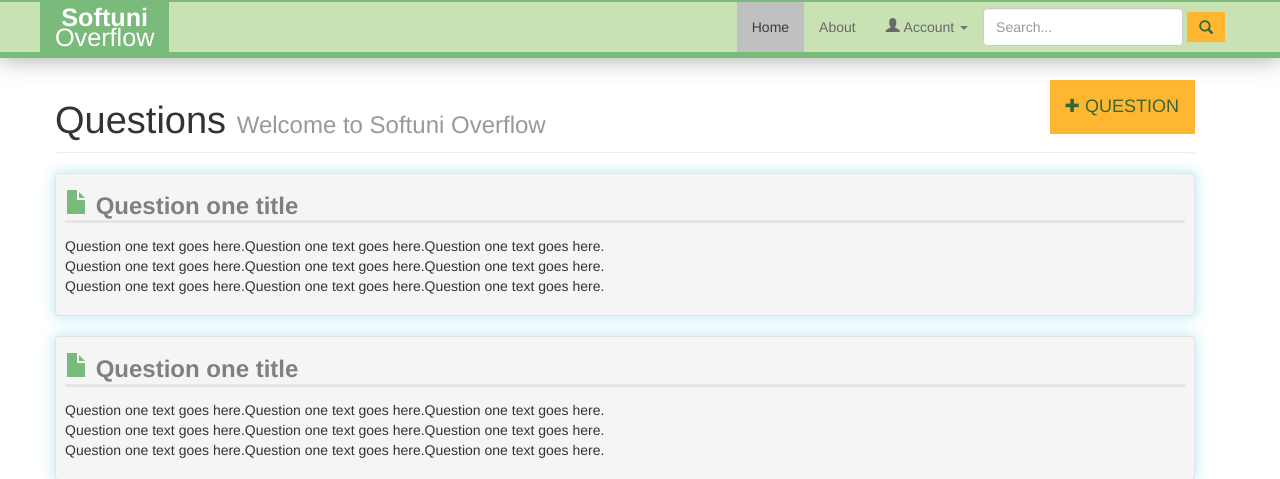
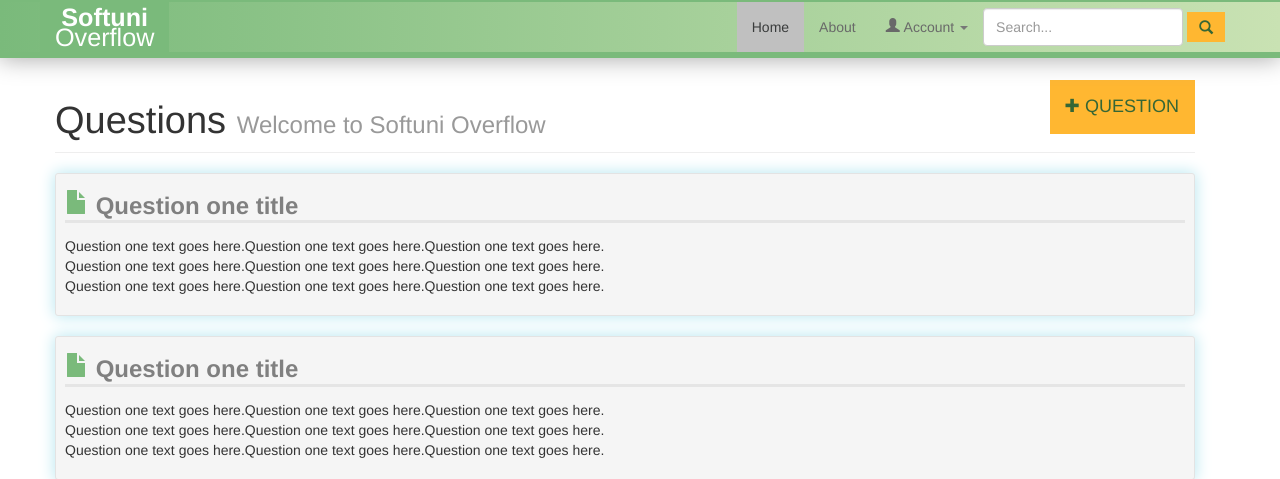
Before and after one commit to GleadrTeam/GleadrProject, a PHP site: page / in a window 1280 px wide. Shown: the top 479 px of the page. Run offline with PHP 8.4, Linux system fonts and the light colour scheme.

Commit message:
Little navbar enhancement

```diff
--- a/includes/css/styles.css
+++ b/includes/css/styles.css
@@ -60,7 +60,10 @@ Notes:	 Hand coded for Udemy.com
    Navbar
    -------------------------------------- */
        body > .container > .navbar {
-           background: #c9e2b3;
+           background: -webkit-linear-gradient(right, #c9e2b3, #7aba7b); /* For Safari 5.1 to 6.0 */
+           background: -o-linear-gradient(left, #c9e2b3, #7aba7b); /* For Opera 11.1 to 12.0 */
+           background: -moz-linear-gradient(left, #c9e2b3, #7aba7b); /* For Firefox 3.6 to 15 */
+           background: linear-gradient(to left, #c9e2bw, #7aba7b); /* Standard syntax (must be last) */
            border-top: 2px solid #7aba7b;
            border-bottom: 6px solid #7aba7b;
            -webkit-transition: 0.5s; /* For Safari 3.1 to 6.0 */
```
